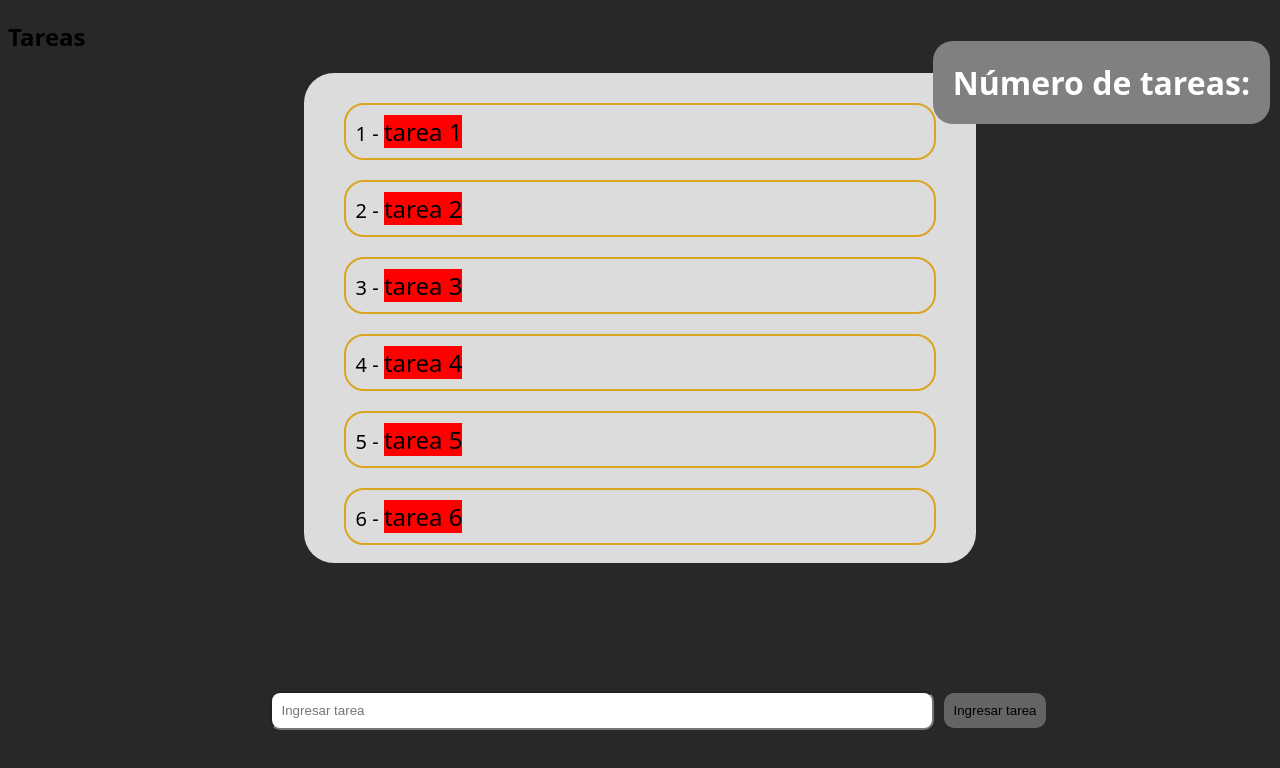
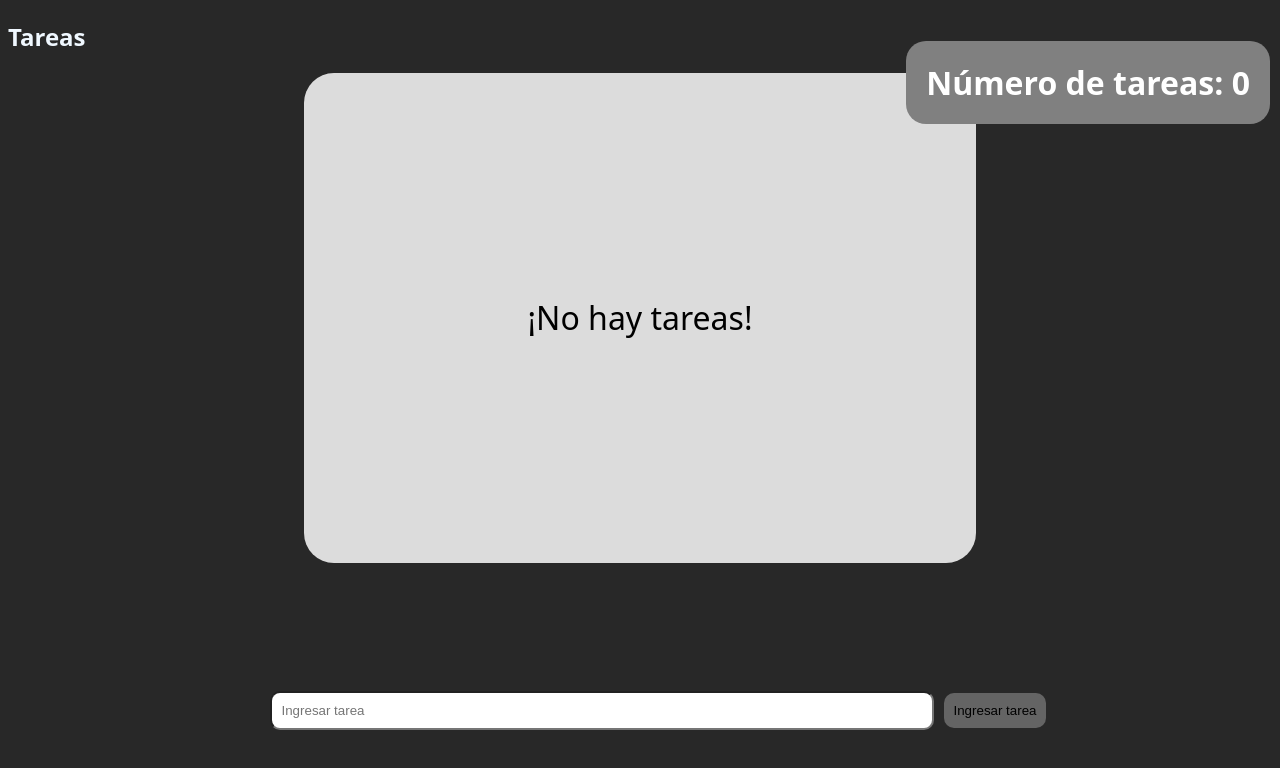
Before and after one commit to Wallly10/Proyecto-TO-DO-angular, an Angular app: page / in a window 1280 px wide. Shown: the top 768 px of the page. Built offline with nearby package versions, Linux system fonts and the light colour scheme.

Commit message:
optimizacion de los componentes
optimizacion de los componentes

```diff
--- a/src/app/app.html
+++ b/src/app/app.html
@@ -1,4 +1,8 @@
 
-<app-addTask ></app-addTask>
-<app-list-task [listTask]="tasks" [cambio]="cambio"></app-list-task>
+<app-addTask (taskAdded)="addTask($event)"></app-addTask>
+<app-list-task
+[listTask]="tasks"
+(taskCompleted)="markTaskCompleted($event)"
+(taskDeleted)="deleteTask($event)"
+></app-list-task>
 <router-outlet />
--- a/src/app/app.ts
+++ b/src/app/app.ts
@@ -55,42 +55,18 @@ export class App {
 
   cambio: boolean = false
 
-  tasks: task[] = [
-        {
-            id: 1,
-            title: 'tarea 1',
-            completed: false
-        },
-        {
-            id: 2,
-            title: 'tarea 2',
-            completed: false
-        },
-        {
-            id: 3,
-            title: 'tarea 3',
-            completed: false
-        },
-        {
-            id: 4,
-            title: 'tarea 4',
-            completed: false
-        },
-        {
-            id: 5,
-            title: 'tarea 5',
-            completed: false
-        },
-        {
-            id: 6,
-            title: 'tarea 6',
-            completed: false
-        },
-        {
-            id: 7,
-            title: 'tarea 7',
-            completed: false
-        }
-    ]
+  tasks: task[] = []
+
+  addTask(task: task): void{
+    this.tasks.push(task);
+  }
+
+  markTaskCompleted(task:task):void{
+    task.completed = !task.completed;
+  }
+
+  deleteTask (id: number): void{
+    this.tasks = this.tasks.filter((task) => task.id !== id)
+  }
 
 }
--- a/src/app/components/addTask/add.component.css
+++ b/src/app/components/addTask/add.component.css
@@ -46,7 +46,19 @@ button:hover {
     background-color: green;
 }
 
-.number_task {
+.countainer_advertence {
+    width: 200px;
+    height: auto;
+    padding: 10px;
+    background-color: rgb(194, 0, 0);
+    color: rgb(255, 255, 255);
+    position: relative;
+    right: 45%;
+    text-align: center;
+    top: 10px;
+}
+
+/* .number_task {
     position: absolute;
     right: 10px;
     background-color: gray;
@@ -100,4 +112,4 @@ button:hover {
 }
 .countainer_tareas .task .subrayar {
     text-decoration: line-through;
-}
+} */
--- a/src/app/components/addTask/add.component.html
+++ b/src/app/components/addTask/add.component.html
@@ -1,6 +1,6 @@
-<h1 class="number_task"
+<!-- <h1 class="number_task"
     [ngClass]="{'tarea1-5' : (numberTask>=1 && numberTask <=5),'tarea5-10' : (numberTask>=6 && numberTask <=10),'tarea10-15' : (numberTask>=11) }">
-    Número de tareas: {{numberTask}}</h1>
+    Número de tareas: {{numberTask}}</h1> -->
 <!-- <span [ngStyle]="{'color' : isActive ? 'green' : 'red'}">Título Tarea: {{form.get('titulo')?.value}}</span> -->
 
 <!-- <p *ngIf="myInput.invalid && (myInput.dirty || myInput.touched)">
@@ -14,7 +14,7 @@
 
 {{ myInput.valid }} -->
 
-<div *ngIf="form.get('titulo')?.invalid && (form.get('titulo')?.dirty || form.get('titulo')?.touched)">
+<div class="countainer_advertence" *ngIf="form.get('titulo')?.invalid && (form.get('titulo')?.dirty || form.get('titulo')?.touched)">
     <small *ngIf="form.get('titulo')?.errors?.['required']">
         El Titulo es requirido
     </small>
--- a/src/app/components/addTask/add.component.ts
+++ b/src/app/components/addTask/add.component.ts
@@ -1,4 +1,4 @@
-import { AfterContentInit, Component, OnDestroy, OnInit } from "@angular/core";
+import { AfterContentInit, Component, OnDestroy, OnInit, Output, EventEmitter } from "@angular/core";
 import { AppRoutingModule } from "../../app-routing-module";
 import { FormsModule, NgForm, ReactiveFormsModule, FormBuilder, FormGroup, FormControl, Validators } from "@angular/forms";
 import { CommonModule } from '@angular/common';
@@ -16,66 +16,13 @@ import { ConfirmeDeleteDirective } from "../../directives/confirm.delete";
 
 export class AddComponent implements OnInit {
 
-    //     constructor(){
-    //     console.log("Creandose desde el constructor")
-    // }
-    // implements OnDestroy , AfterContentInit
-    // ngOnInit(): void {  // inicializa datos despues de que el componente se haya creado
-    //     console.log("Creandose desde el ng on Init");
-
-    // }
-
-    // ngOnDestroy(): void {
-    //     console.log("El componente add ha sido destruido");
-
-    // }
-
-    //   ngAfterContentInit(): void {
-    //     console.log("El contenido proyectado ha sido inicializado");
-
-    // }
+    @Output() taskAdded: EventEmitter<task> = new EventEmitter<task>()
 
     form!: FormGroup;
     numberTask!: number ;
-    isActive: boolean = true;
-    taskActive!: boolean;
-    tasks: task[] = [
-        {
-            id: 1,
-            title: 'tarea 1',
-            completed: false
-        },
-        {
-            id: 2,
-            title: 'tarea 2',
-            completed: false
-        },
-        {
-            id: 3,
-            title: 'tarea 3',
-            completed: false
-        },
-        {
-            id: 4,
-            title: 'tarea 4',
-            completed: false
-        },
-        {
-            id: 5,
-            title: 'tarea 5',
-            completed: false
-        },
-        {
-            id: 6,
-            title: 'tarea 6',
-            completed: false
-        },
-        {
-            id: 7,
-            title: 'tarea 7',
-            completed: false
-        }
-    ]
+    // isActive: boolean = true;
+    // taskActive!: boolean;
+    tasks: task[] = []
 
 
     constructor(private fb: FormBuilder) {
@@ -90,37 +37,24 @@ export class AddComponent implements OnInit {
 
     sendTaskTitle(): void {
         if (this.form.valid && this.form.get('titulo')?.value !== '') {
-            this.taskActive = false;
-            console.log(this.form.value.titulo);
-        } else {
-            this.taskActive = true;
-
+            const newTask: task ={
+                id: Math.floor(Math.random()*1000),
+                title: this.form.value.titulo,
+                completed: false
+            };
+            console.log("EMITIENDO TAREA", newTask); // <--- DEBUG
+            this.taskAdded.emit(newTask);
+            this.form.reset();
+            // this.taskActive = false;
+            // console.log(this.form.value.titulo);
         }
+        // else {
+        //     this.taskActive = true;
+        // }
     }
 
-    tituloTarea: string = '';
-    activeButton: boolean = true;
-
-
-    sendData(form: NgForm) {
-        if (form.valid) {
-            console.log(this.tituloTarea);
-        }
-    }
-
-    sendTask() {
-        const tamanioTituloTarea = this.tituloTarea.split('');
-        if (tamanioTituloTarea.length > 0) {
-            this.activeButton = false;
-        } else {
-            this.activeButton = true;
-        }
-
-        console.log(`La tarea se ha enviado con éxito! ${this.tituloTarea}`);
-    }
-
-    markTaskCompleted(task: task): void {
-        task.completed = !task.completed
+      markTaskCompleted(task: task): void {
+        task.completed = !task.completed;
     }
 
     delete(id: number): void {
@@ -128,4 +62,27 @@ export class AddComponent implements OnInit {
         this.numberTask = this.tasks.length;
     }
 
+    // tituloTarea: string = '';
+    // activeButton: boolean = true;
+
+
+    // sendData(form: NgForm) {
+    //     if (form.valid) {
+    //         console.log(this.tituloTarea);
+    //     }
+    // }
+
+    // sendTask() {
+    //     const tamanioTituloTarea = this.tituloTarea.split('');
+    //     if (tamanioTituloTarea.length > 0) {
+    //         this.activeButton = false;
+    //     } else {
+    //         this.activeButton = true;
+    //     }
+
+    //     console.log(`La tarea se ha enviado con éxito! ${this.tituloTarea}`);
+    // }
+
+
+
 }
--- a/src/app/components/list-task/list-task.component.css
+++ b/src/app/components/list-task/list-task.component.css
@@ -1,3 +1,19 @@
+
+.titulo{
+    color: aliceblue;
+
+}
+
+.number_task {
+    position: absolute;
+    right: 10px;
+    background-color: gray;
+    color: white;
+    padding: 20px;
+    border-radius: 20px;
+    font-size: 2rem;
+}
+
 .countainer_tareas {
     margin: 0 auto;
     width: 50%;
@@ -29,6 +45,7 @@
     right: 10px;
     background-color: rgb(200, 0, 0);
     padding: 10px;
+    border-radius: 10px;
     color: aliceblue;
     border: none;
     outline: none;
@@ -37,7 +54,7 @@
 .countainer_tareas .task .task_check {
     position: absolute;
     align-self: center;
-    right: 1px;
+    right: 100px;
     cursor: pointer;
 }
 .countainer_tareas .task .subrayar {
--- a/src/app/components/list-task/list-task.component.html
+++ b/src/app/components/list-task/list-task.component.html
@@ -1,11 +1,13 @@
-
-<h2>Tareas</h2>
+<h1 class="number_task">Número de tareas: {{this.tasks.length}}</h1>
+<h2 class="titulo">Tareas</h2>
 <div class="countainer_tareas" [ngStyle]="{'justify-content' : tasks.length === 0 ? 'center' : ''}">
     <div class="task" *ngFor="let task of tasks; let i = index">
-        <small>{{ i+1 }} - </small>
+        <small>
+        {{ task.id }}
+        </small>
         <span [ngClass]="{'subrayar' : task.completed}" [appStatusTask]="task.completed">{{ task.title }}</span>
-        <!-- <input class="task_check" type="checkbox" [checked]="task.completed" (change)="markTaskCompleted(task)"> -->
-        <!-- <button class="task_delete" (click)="delete(task.id)" [appConfirmeDelete]="task.title">Eliminar</button> -->
+        <input class="task_check" type="checkbox" [checked]="task.completed" (change)="completedTask(task)">
+        <button class="task_delete" (click)="deleteTask(task.id)" [appConfirmeDelete]="task.title">Eliminar</button>
     </div>
     <span [ngStyle]="{'color' : 'black' , 'font-size' : '2rem'}" *ngIf="tasks.length === 0">
         ¡No hay tareas!
--- a/src/app/components/list-task/list-task.component.ts
+++ b/src/app/components/list-task/list-task.component.ts
@@ -1,4 +1,4 @@
-import { Component, Input, OnChanges, SimpleChanges } from '@angular/core';
+import { Component, Input, OnChanges, SimpleChanges, Output, EventEmitter } from '@angular/core';
 import { task } from '../../models/task.interface';
 
 @Component({
@@ -11,6 +11,18 @@ export class ListTask implements OnChanges{
 
 
   @Input('listTask') tasks: task[] = [];
+  @Output() taskCompleted: EventEmitter<task> = new EventEmitter <task>();
+  @Output() taskDeleted: EventEmitter<number> = new EventEmitter <number>();
+
+  completedTask(task: task): void{
+    this.taskCompleted.emit(task);
+  }
+
+  deleteTask(id: number): void{
+    this.taskDeleted.emit(id);
+  }
+
+
   @Input('cambio') cambio: boolean = false;
    ngOnChanges(changes: SimpleChanges): void {
     if (changes['cambio']) {
```
